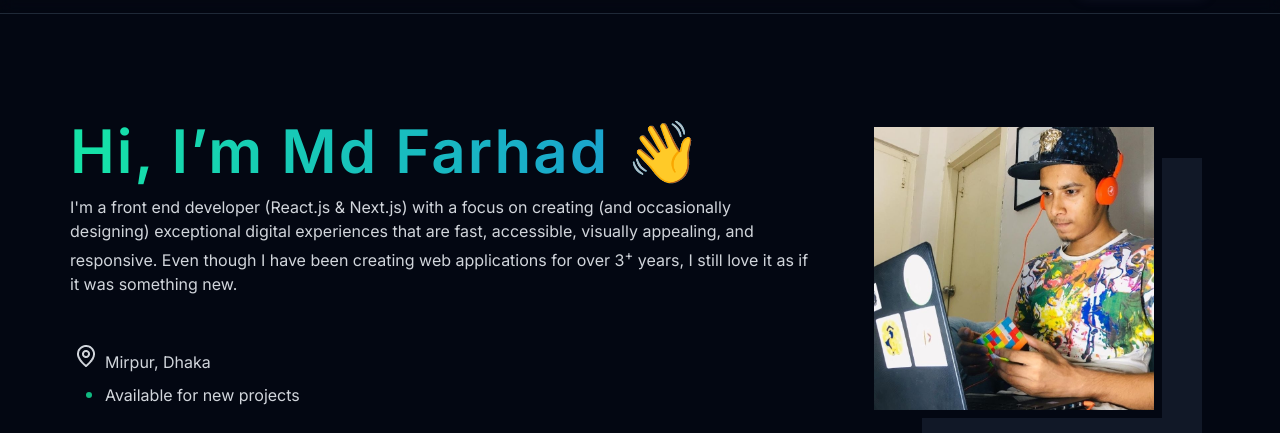
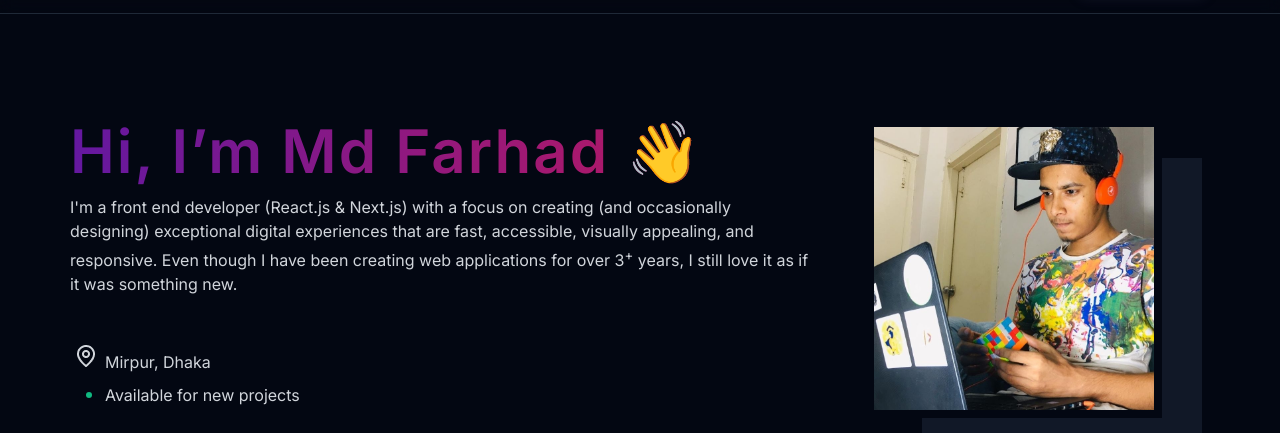
Before and after one commit to farhad45203/md-farhad, a plain HTML site: page index.html in a window 1280 px wide. Shown: the part 55-488 px from the top of the page. Drawn offline with Linux system fonts and the light colour scheme.

Commit message:
Colour changes

```diff
--- a/assets/css/typographys.css
+++ b/assets/css/typographys.css
@@ -20,12 +20,7 @@ h1 {
     line-height: 40px;
     font-weight: 700;
     margin-bottom: 8px;
-    background: linear-gradient(90deg, rgba(226,85,68,1) 0%, rgba(98,12,144,1) 100%);
-    background: linear-gradient(90deg, rgba(238,248,35,1) 0%, rgba(44,237,144,1) 100%);
-    background: linear-gradient(90deg, rgba(100,24,160,1) 0%, rgba(197,25,87,1) 100%);
-    background: linear-gradient(90deg, rgba(215,110,35,1) 0%, rgba(112,221,26,1) 48%, rgba(219,255,0,1) 100%);
-    background: radial-gradient(circle, rgba(222,32,32,1) 0%, rgba(222,120,25,1) 48%, rgba(182,88,20,1) 100%);
-    background: linear-gradient(90deg, rgba(21,228,166,1) 0%, rgba(28,140,220,1) 100%);
+    background: var(--banner-h1);
     background-clip: text;
     color: transparent;
 }
--- a/assets/css/variables.css
+++ b/assets/css/variables.css
@@ -15,8 +15,8 @@
     --gray-900: #f9fafb;
     --gray-950: #ffffff;
     --emerald-500: #10b981;
-    --banner-h1: linear-gradient(90deg, rgba(21,228,166,1) 0%, rgba(28,140,220,1) 100%);
-    --nav-hover: linear-gradient(90deg, rgba(21,228,166,1) 0%, rgba(28,140,220,1) 100%);
+    --banner-h1: linear-gradient(90deg, rgba(100,24,160,1) 0%, rgba(197,25,87,1) 100%);
+    --nav-hover: linear-gradient(90deg, rgba(100,24,160,1) 0%, rgba(197,25,87,1) 100%);
 
     /* boxed shadows */
     --box-shadow-md: rgba(50, 50, 93, 0.25) 0px 6px 12px -2px, rgba(0, 0, 0, 0.3) 0px 3px 7px -3px;
```
